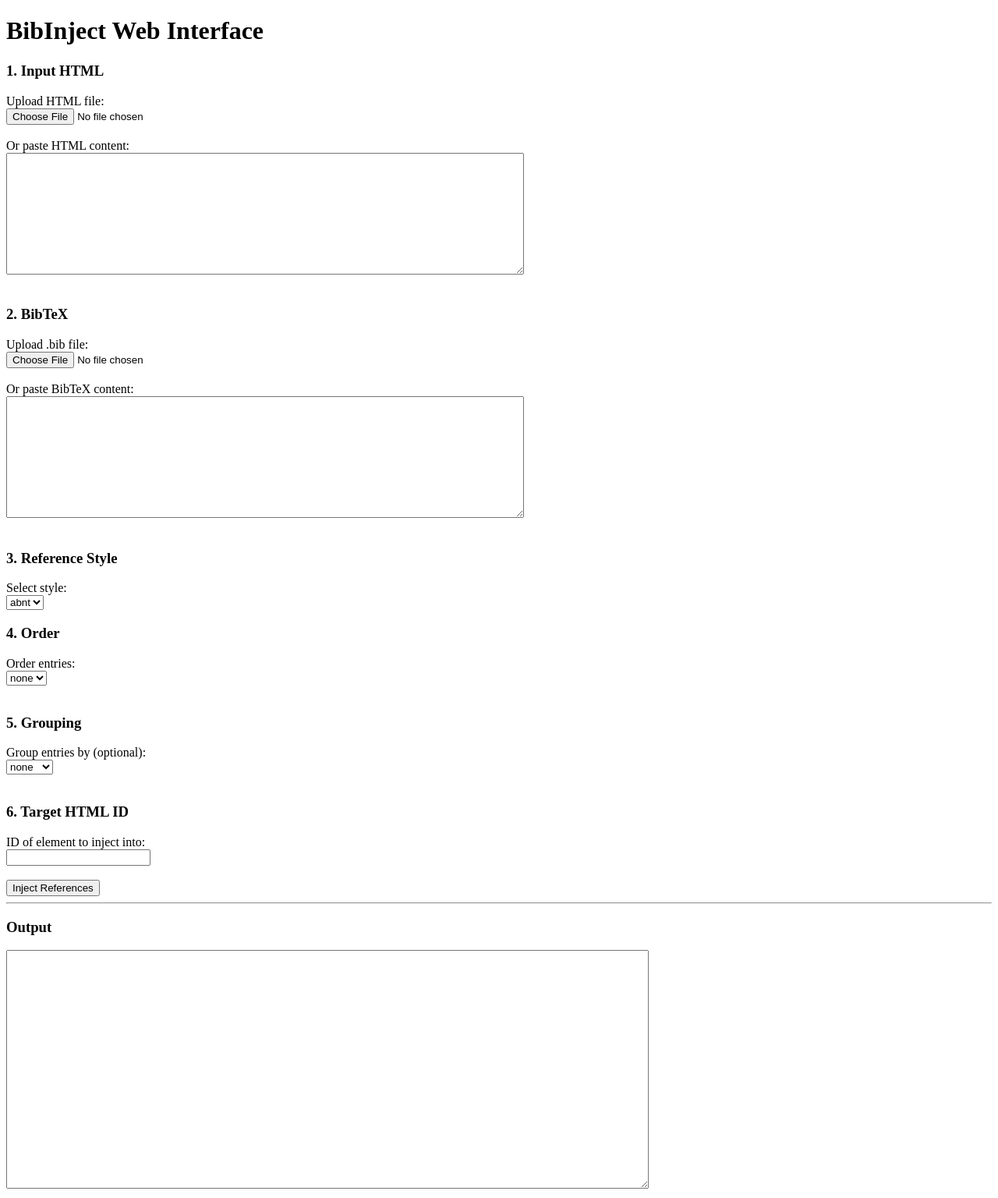
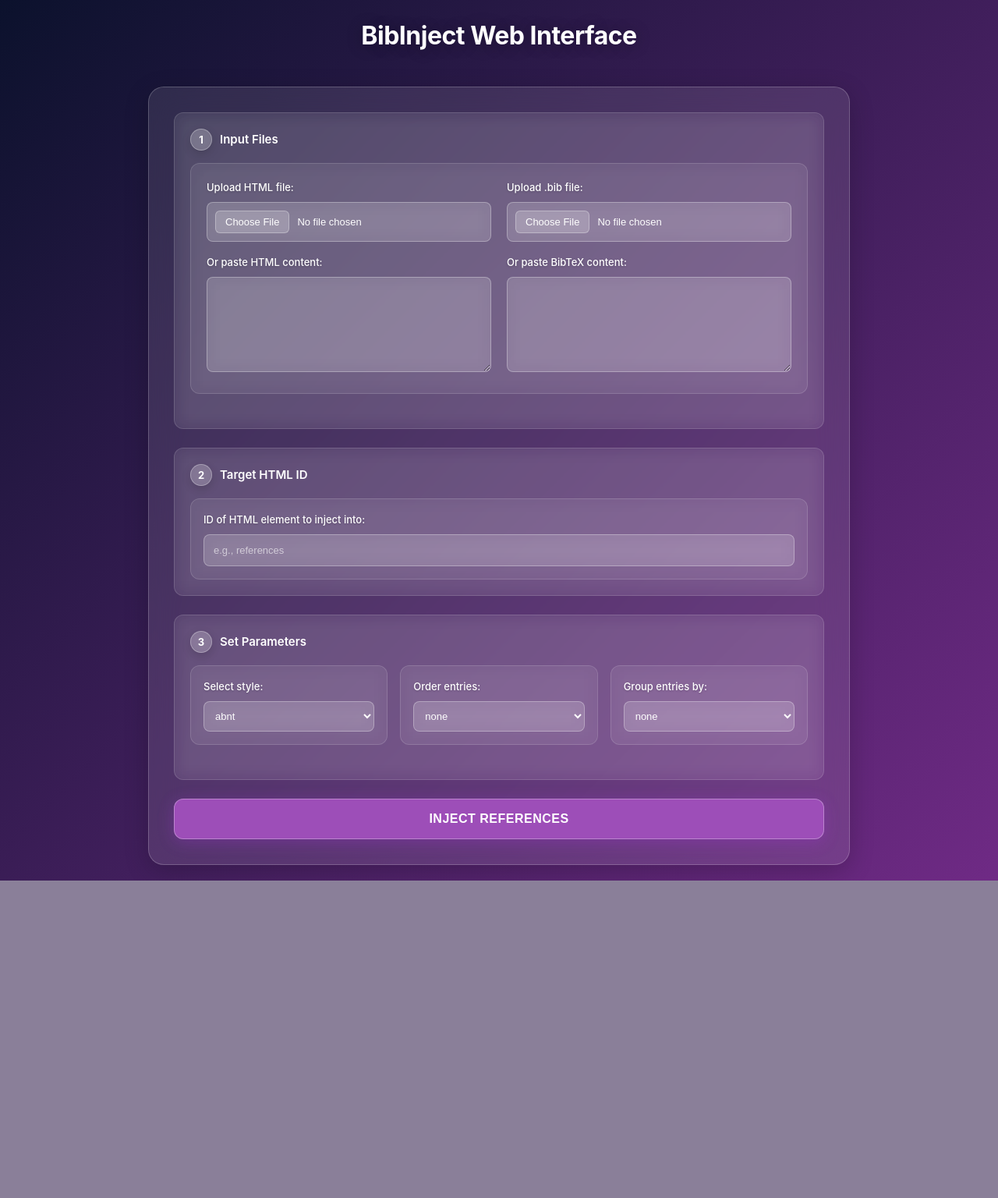
Before and after one commit to gabrielzschmitz/BibInject, a Flask app: page / in a window 1280 px wide. Shown: the whole page at 78% size. After the commit the page ends 1129 px from the top, so only its background shows below. Run offline with Flask 3, Linux system fonts and the light colour scheme; parts of the project's set-up code (start-up, migrations or seed data) failed here and were passed over.

Commit message:
feat(ui): redesign web.html interface with modern layout
- Use new styling and containers
- Improve file inputs, parameters, and output layout
- Add iframe preview integration
- Add favicon support

```diff
--- a/templates/web.html
+++ b/templates/web.html
@@ -1,92 +1,105 @@
 <!doctype html>
 <html>
+
 <head>
   <meta charset="UTF-8" />
   <title>BibInject Web Interface</title>
+  <link rel="stylesheet" href="static/web.css">
+  <link rel="shortcut icon" href="/static/icons/logov1.1.png" type="image/x-icon">
 </head>
+
 <body>
   <h1>BibInject Web Interface</h1>
+  <form action="/inject" method="post" enctype="multipart/form-data" class="container">
 
-    <form action="/inject" method="post" enctype="multipart/form-data">
-      <h3>1. Input HTML</h3>
+    <div class="input-group">
+      <div class="section-title">
+        <span class="section-number">1</span>
+        Input Files
+      </div>
 
+      <div class="file-container">
+
+        <div class="file-section">
           <label>Upload HTML file:</label>
-      <br />
           <input type="file" name="htmlfile" />
-      <br /><br />
+          <label>Or paste HTML content:</label>
+          <textarea name="htmltext" rows="6"></textarea>
+        </div>
 
-      <label>Or paste HTML content:</label>
-      <br />
-      <textarea name="htmltext" rows="10" cols="80"></textarea>
-      <br /><br />
+        <div class="file-section">
+          <label>Upload .bib file:</label>
+          <input type="file" name="bibfile" />
+          <label>Or paste BibTeX content:</label>
+          <textarea name="bibtext" rows="6"></textarea>
+        </div>
 
-      <h3>2. BibTeX</h3>
+      </div>
+    </div>
 
-      <label>Upload .bib file:</label>
-      <br />
-      <input type="file" name="bibfile" />
-      <br /><br />
+    <div class="input-group">
+      <div class="section-title">
+        <span class="section-number">2</span>
+        Target HTML ID
+      </div>
 
-      <label>Or paste BibTeX content:</label>
-      <br />
-      <textarea name="htmltext" rows="10" cols="80"></textarea>
-      <br /><br />
+      <div class="select-wrapper">
+        <label>ID of HTML element to inject into:</label>
+        <input type="text" name="target_id" placeholder="e.g., references" />
+      </div>
+    </div>
 
-      <h3>3. Reference Style</h3>
-
-      <label for="style">Select style:</label><br />
+    <div class="input-group">
+      <div class="section-title">
+        <span class="section-number">3</span>
+        Set Parameters
+      </div>
+      <div class="list-container">
+        <div class="select-wrapper">
+          <label for="style">Select style:</label>
           <select id="style" name="style">
             {% for style in data.styles %}
             <option value="{{ style }}">{{ style }}</option>
             {% endfor %}
           </select>
+        </div>
 
-      <h3>4. Order</h3>
-
+        <div class="select-wrapper">
           <label>Order entries:</label>
-      <br />
           <select name="order">
             <option value="">none</option>
             {% for opt in data.order_options %}
             <option value="{{ opt }}">{{ opt }}</option>
             {% endfor %}
           </select>
-      <br /><br />
+        </div>
 
-      <h3>5. Grouping</h3>
-
-      <label>Group entries by (optional):</label>
-      <br />
+        <div class="select-wrapper">
+          <label>Group entries by:</label>
           <select name="group">
             <option value="">none</option>
             {% for opt in data.group_options %}
             <option value="{{ opt }}">{{ opt }}</option>
             {% endfor %}
           </select>
-      <br /><br />
+        </div>
+      </div>
+    </div>
 
-      <h3>6. Target HTML ID</h3>
-
-      <label>ID of element to inject into:</label>
-      <br />
-      <input type="text" name="target_id" />
-      <br /><br />
-
-      <button type="submit">Inject References</button>
+    <button type="submit" class="form-btn" formaction="/inject#output-section">Inject References</button>
   </form>
-
-    <hr />
-
   {% if output %}
+  <hr>
+  <div class="output-section" id="output-section">
+    <div>
       <form action="/download" method="post">
         <textarea name="output" style="display:none;">{{ output }}</textarea>
-      <button type="submit">Download Output HTML</button>
+        <button type="submit" class="output-btn">Download</button>
       </form>
+    </div>
+    <iframe id="viewer-frame" src="/preview"></iframe>
+  </div>
   {% endif %}
+</body>
 
-    <h3>Output</h3>
-    <textarea rows="20" cols="100">
-      {{ output }}
-    </textarea>
-  </body>
 </html>
```
Lines whose indentation alone changed are shown as unchanged.
